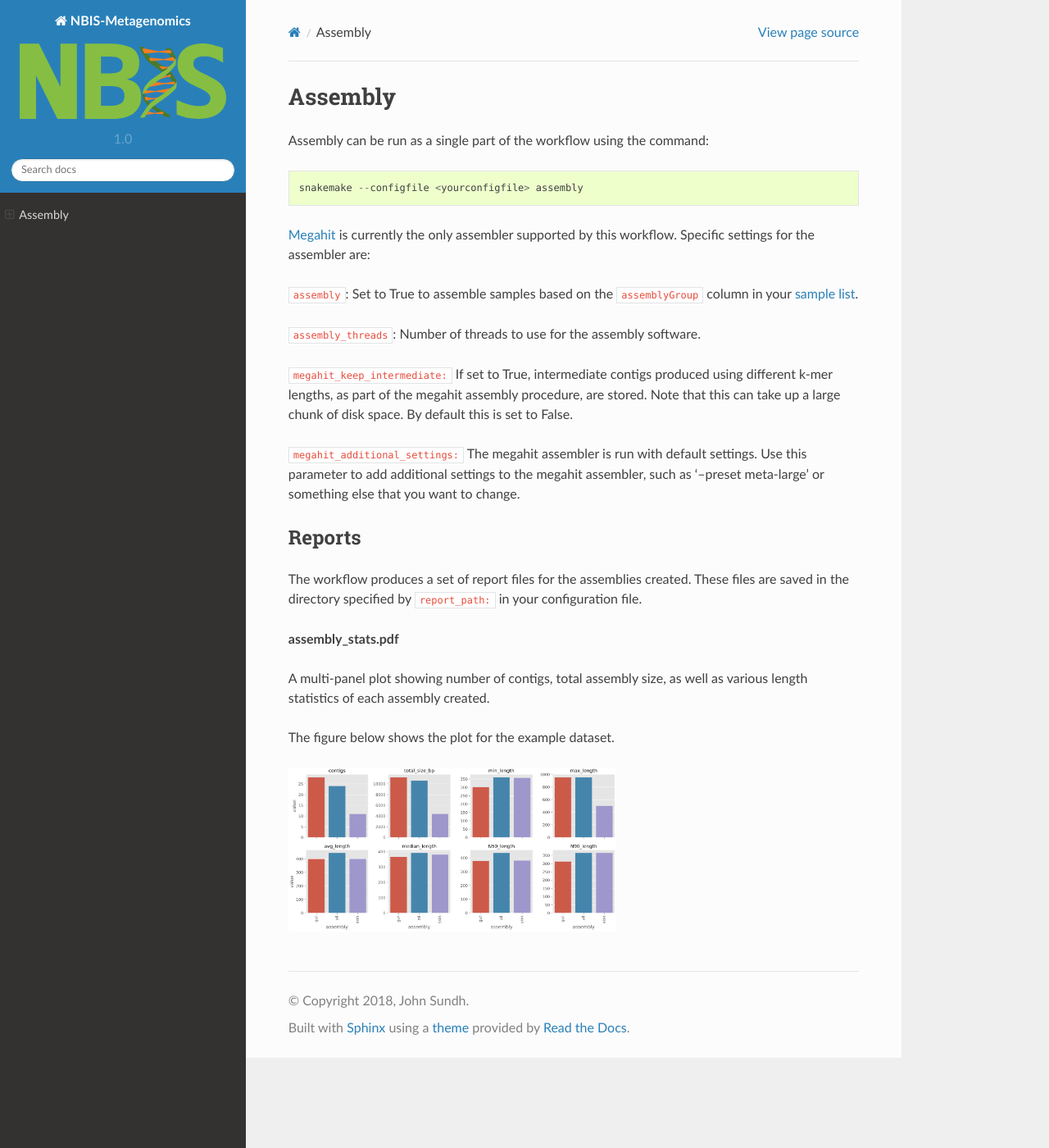
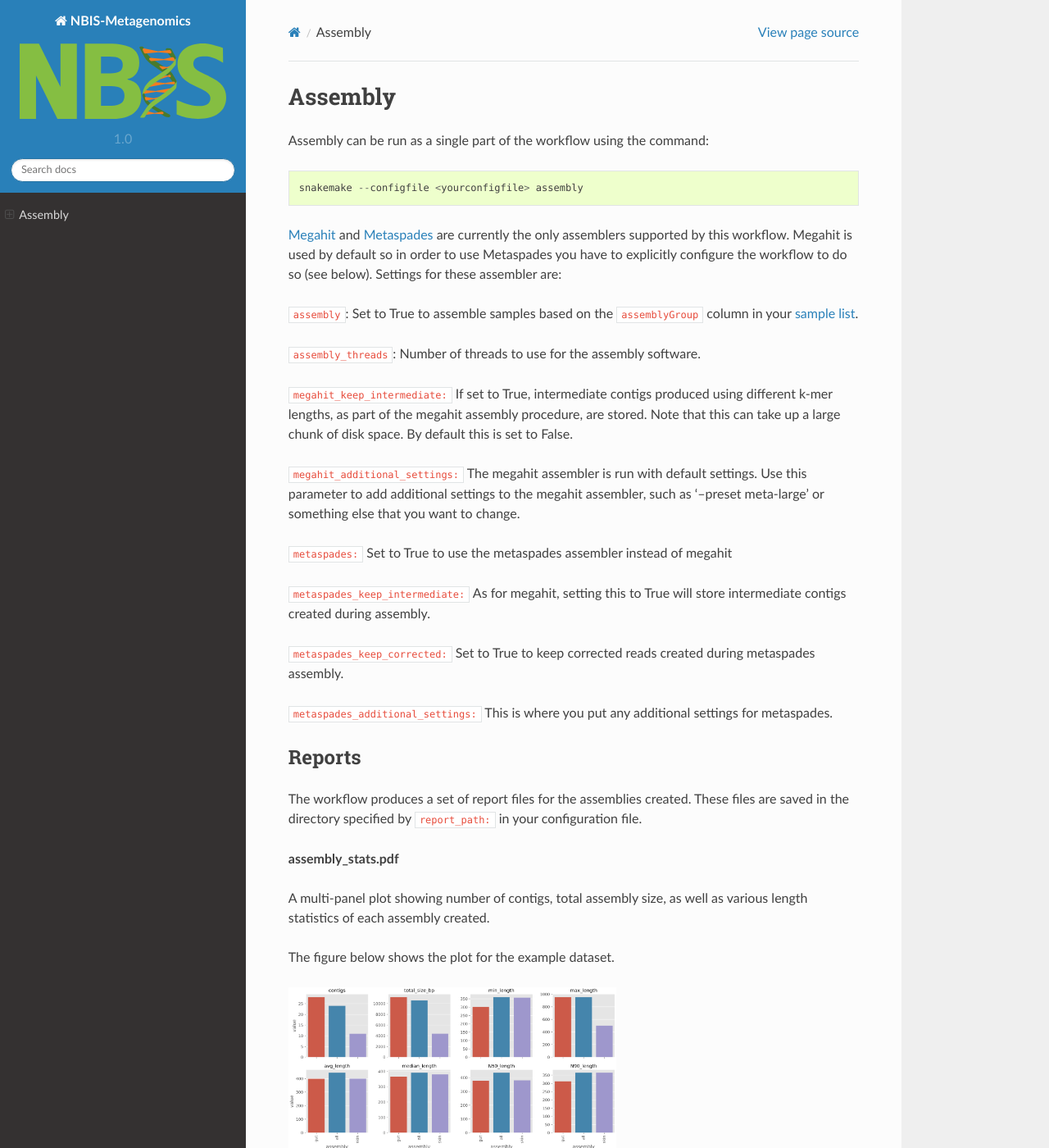
Before and after one commit to NBISweden/nbis-meta, a Sphinx documentation site: the page built from docs/assembly/index.rst, in a window 1280 px wide and 1400 px high. Shown: the whole window at 82% size. Built offline with Sphinx 7.4.7 and the Read the Docs theme 2.0.0, drawn with Linux system fonts in a browser that asks for light colours.

Commit message:
Update environment, docs and init

```diff
--- a/config.yaml
+++ b/config.yaml
@@ -7,8 +7,8 @@ sample_list: samples/sample_annotation_example.tab
 taxdb: resources/taxonomy
 results_path: results
 intermediate_path: results/intermediate
-temp_path: $TMPDIR
-scratch_path: $TMPDIR
+temp_path: temp
+scratch_path: temp
 resource_path: resources
 report_path: results/report
 pipeline_config_file: results/pipeline_config.txt
--- a/docs/assembly/index.rst
+++ b/docs/assembly/index.rst
@@ -5,8 +5,9 @@ Assembly can be run as a single part of the workflow using the command::
 
     snakemake --configfile <yourconfigfile> assembly
 
-`Megahit <https://github.com/voutcn/megahit>`_ is currently the only assembler
-supported by this workflow. Specific settings for the assembler are:
+`Megahit <https://github.com/voutcn/megahit>`_ and `Metaspades <https://github.com/ablab/spades>`_ are currently the
+only assemblers supported by this workflow. Megahit is used by default so in order to use Metaspades
+you have to explicitly configure the workflow to do so (see below). Settings for these assembler are:
 
 :code:`assembly`: Set to True to assemble samples based on the :code:`assemblyGroup` column in your
 `sample list <http://nbis-metagenomic-workflow.readthedocs.io/en/latest/configuration/index.html#the-sample-list-file>`_.
@@ -20,6 +21,16 @@ take up a large chunk of disk space. By default this is set to False.
 :code:`megahit_additional_settings:` The megahit assembler is run with default settings. Use this parameter to
 add additional settings to the megahit assembler, such as '--preset meta-large'
 or something else that you want to change.
+
+:code:`metaspades:` Set to True to use the metaspades assembler instead of megahit
+
+:code:`metaspades_keep_intermediate:` As for megahit, setting this to True will store intermediate contigs created
+during assembly.
+
+:code:`metaspades_keep_corrected:` Set to True to keep corrected reads created during metaspades assembly.
+
+:code:`metaspades_additional_settings:` This is where you put any additional settings for metaspades.
+
 
 Reports
 -------
```
Also changed, not shown: 2 other files.
